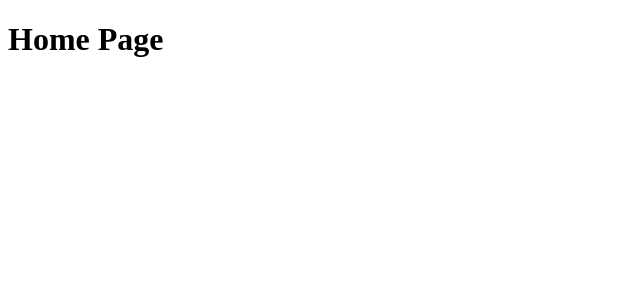
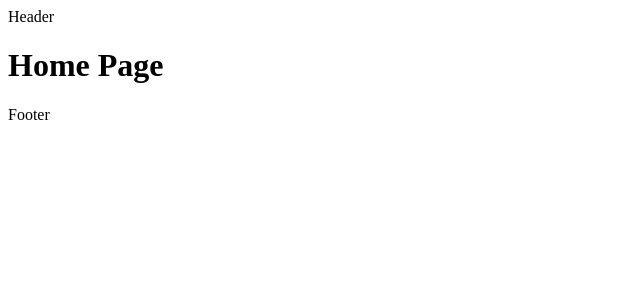
Before and after one commit to DenisSoldugeev/vape-shop, a Next.js app: page / in a window 1280 px wide. Shown: the top 300 px of the page, without its empty margins (0-640 px from the left). Built offline with nearby package versions, Linux system fonts and the light colour scheme.

Commit message:
feat: Added base structure

```diff
--- a/app/layout.tsx
+++ b/app/layout.tsx
@@ -1,5 +1,7 @@
 import {ReactNode} from "react";
 import type {Metadata} from 'next'
+import Header from "components/Header";
+import Footer from "components/Footer";
 
 
 export const metadata: Metadata = {
@@ -12,7 +14,11 @@ export default function RootLayout({children}: {
 }) {
     return (
         <html lang="en">
-            <body>{children}</body>
+            <body>
+                <Header />
+                {children}
+                <Footer />
+            </body>
         </html>
     )
 }
--- /dev/null
+++ b/components/Footer/Footer.tsx
@@ -0,0 +1,11 @@
+
+type Props = {
+
+};
+export const Footer = (props: Props) => {
+    return (
+        <div>
+            Footer
+        </div>
+    );
+};
--- /dev/null
+++ b/components/Footer/index.ts
@@ -0,0 +1,3 @@
+import {Footer} from "components/Footer/Footer";
+
+export default Footer
--- /dev/null
+++ b/components/Header/Header.tsx
@@ -0,0 +1,11 @@
+
+type Props = {
+
+};
+export const Header = (props: Props) => {
+    return (
+        <div>
+            Header
+        </div>
+    );
+};
--- /dev/null
+++ b/components/Header/index.ts
@@ -0,0 +1,3 @@
+import {Header} from "./Header";
+
+export default Header
--- a/package.json
+++ b/package.json
@@ -3,7 +3,7 @@
   "version": "0.1.0",
   "private": true,
   "scripts": {
-    "dev": "next dev --turbo",
+    "dev": "next dev",
     "build": "next build",
     "start": "next start",
     "lint": "next lint"
--- a/tsconfig.json
+++ b/tsconfig.json
@@ -20,7 +20,8 @@
     ],
     "paths": {
       "app/*": ["app/*"],
-      "public/*": ["public/*"]
+      "public/*": ["public/*"],
+      "components/*": ["components/*"]
     }
   },
   "include": ["next-env.d.ts", "**/*.ts", "**/*.tsx", ".next/types/**/*.ts"],
```
